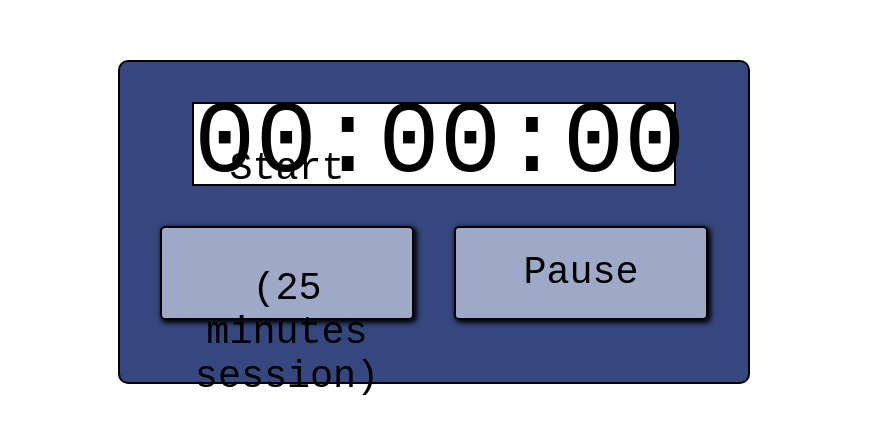
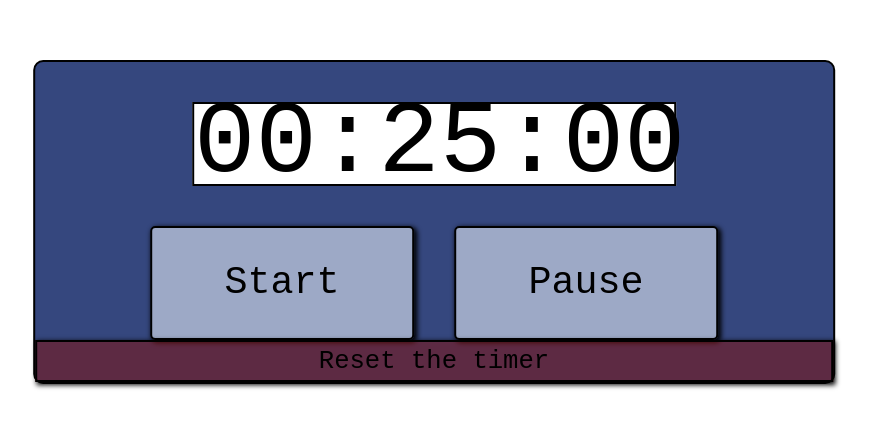
Before and after one commit to SamuelCallWind/Pomodoro_app, a plain HTML site: page index.html in a window 1280 px wide. Shown: the part 178-612 px from the top of the page, without its empty margins (206-1077 px from the left). Drawn offline with Linux system fonts and the light colour scheme.

Commit message:
Add files via upload
Added the reset button and set the property
Need to change the display as it's not shown well on full screen

```diff
--- a/index.html
+++ b/index.html
@@ -9,11 +9,12 @@
 </head>
 <body>
     <div class="box">
-        <div class="timer">00:00:00</div>
+        <div class="timer">00:25:00</div>
         <div class="containerButton">
-            <div class="buttonOne"><p>Start</p><p>(25 minutes session)</p></div>
+            <div class="buttonOne"><p>Start</p></div>
             <div class="buttonTwo"><p>Pause</p></div>
         </div>
+        <div class="reset">Reset the timer</div>
     </div>
 </body>
 </html>
--- a/styles.css
+++ b/styles.css
@@ -17,8 +17,10 @@
 }
 
 .buttonOne, .buttonTwo {
-    height: 10vh;
-    width: 30vh;
+    height: 10vw;
+    width: 30vw;
+    max-width: 250px;
+    max-height: 100px;
     background-color: rgba(240, 248, 255, 0.557);
     border: solid 2px black;
     border-radius: 5px;
@@ -65,3 +67,18 @@
     flex-direction: row;
     justify-content: space-around;
 }
+
+.reset {
+    display: flex;
+    justify-content: center;
+    align-items: center;
+    height: 3vw;
+    width: 62vw;
+    background-color: rgba(129, 17, 17, 0.539);
+    margin-bottom: 2vw;
+    border: solid black 2px;
+    box-shadow: 2px 2px 5px 1px;
+    text-align: center;
+    font-family: 'Courier New', Courier, monospace;
+    font-size: 2vw;
+}
```
